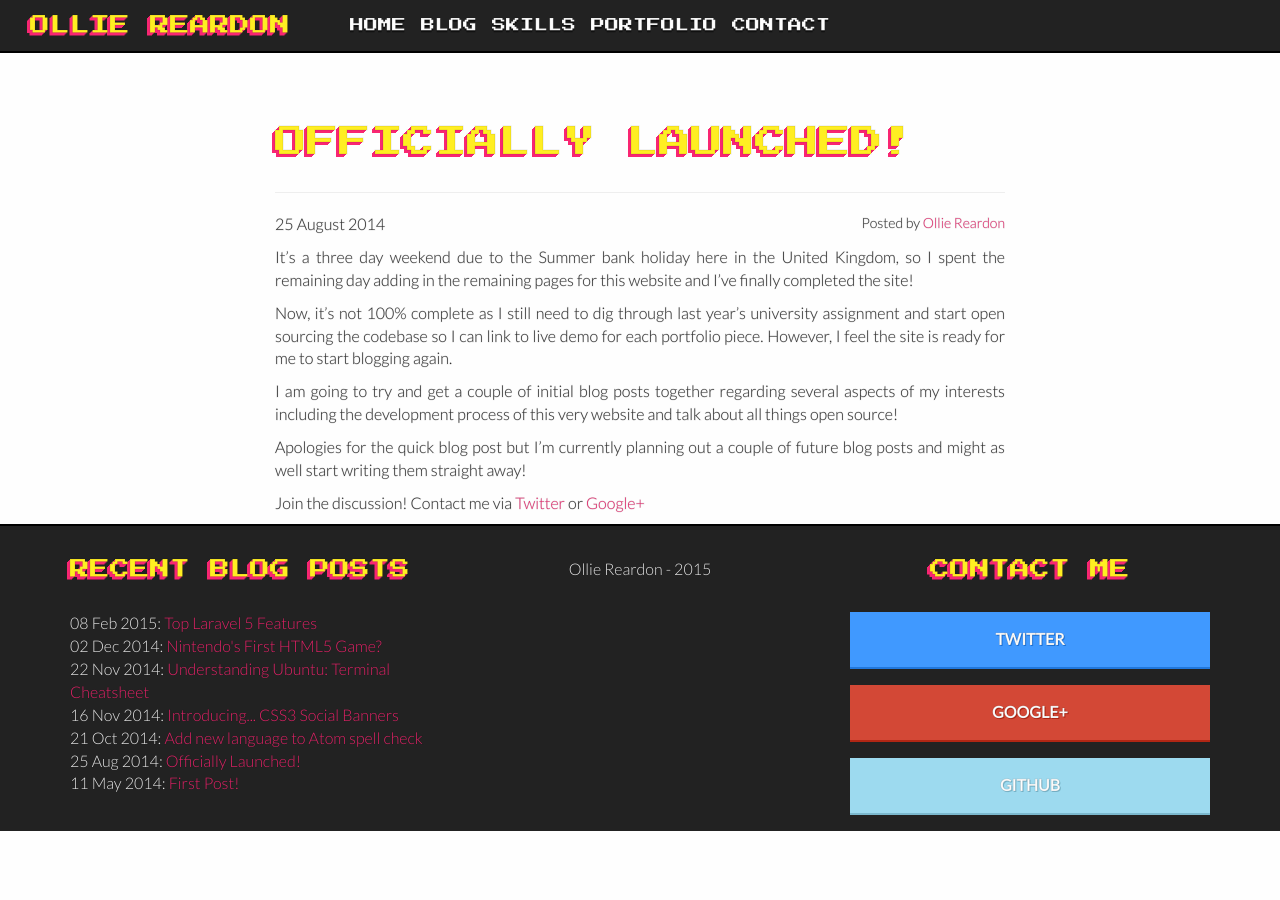
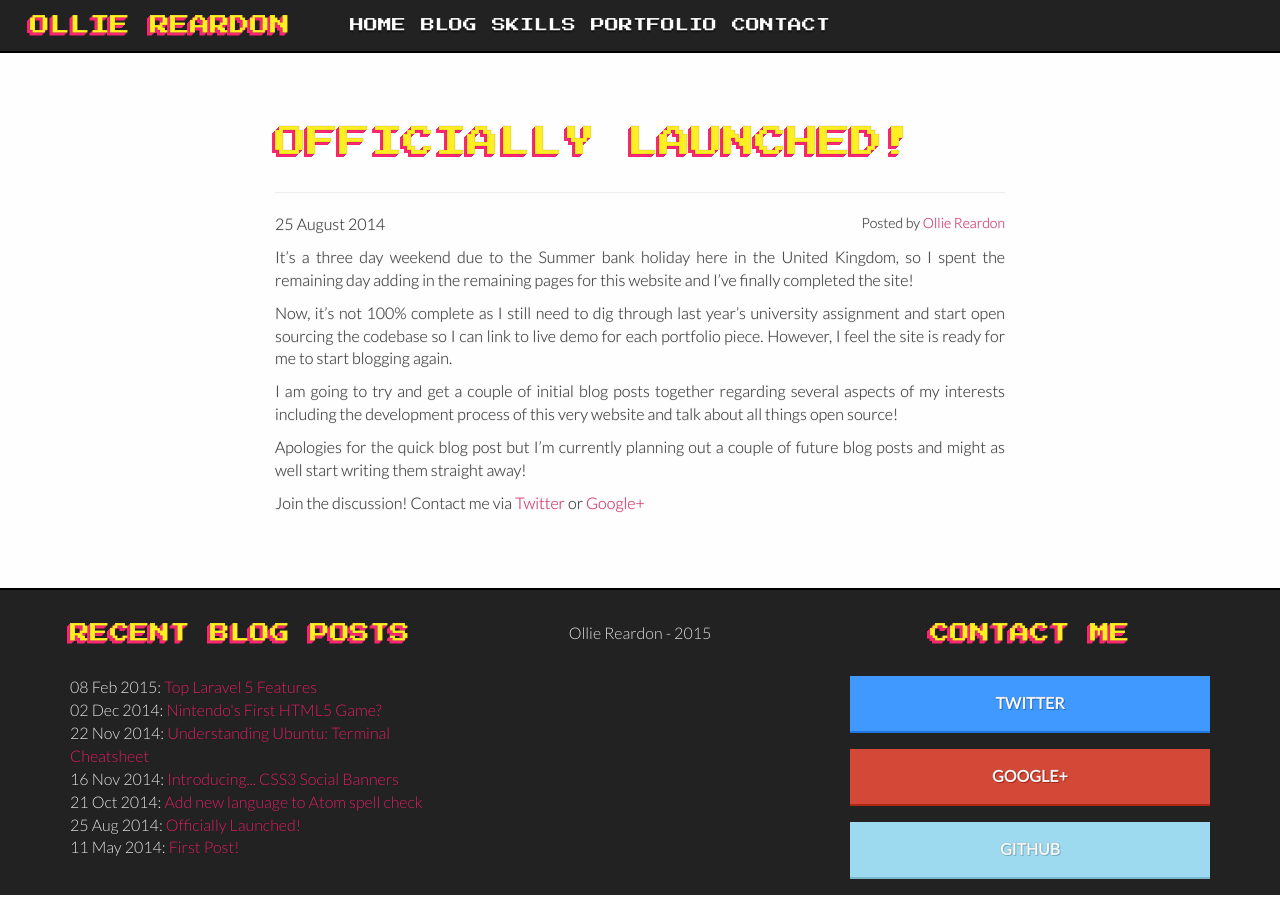
Before and after one commit to ojdon/ojdon.github.io, a Jekyll site: the page built from _posts/2014-08-25-officially-launched.md, in a window 1280 px wide. Built offline with Jekyll 4.4.1, drawn with Linux system fonts in a browser that asks for light colours; nearby versions of some CDN libraries; Markdown is read by kramdown in place of the engine named in the settings.

Commit message:
Footer margin-top added

```diff
--- a/css/style.css
+++ b/css/style.css
@@ -42,7 +42,7 @@ a:hover {
 }
 html { font-size: 62.5%; }
 body { background: #FEFEFE; font-size: 16px; font-size: 1.6rem; font-family: 'Lato', 'Fira Sans Light', 'Coconut', 'Open Sans', Arial, sans-serif; font-weight: 300; -webkit-text-stroke: 1px rgba(0, 0, 0, 0.1);}
-footer {text-align: center; background: #222; border-top: 2px solid #000; color: #FEFEFE; padding: 0 !important; margin: 0 !important;}
+footer {text-align: center; background: #222; border-top: 2px solid #000; color: #FEFEFE; padding: 0; margin: 0; margin-top: 64px;}
 h1, h2, h3, h4, h5, h6 {margin: 0; margin-top: 32px; margin-bottom: 32px;text-align: left; font-family: 'Press Start 2P', 'Fira Sans Bold', 'Copperplate', 'Copperplate Gothic Light', 'Open Sans', Arial, sans-serif;
 color: #FE2;
 text-shadow: -1px 1px #F92672, -2px 2px #F92672, -3px 3px #F92672;
```
